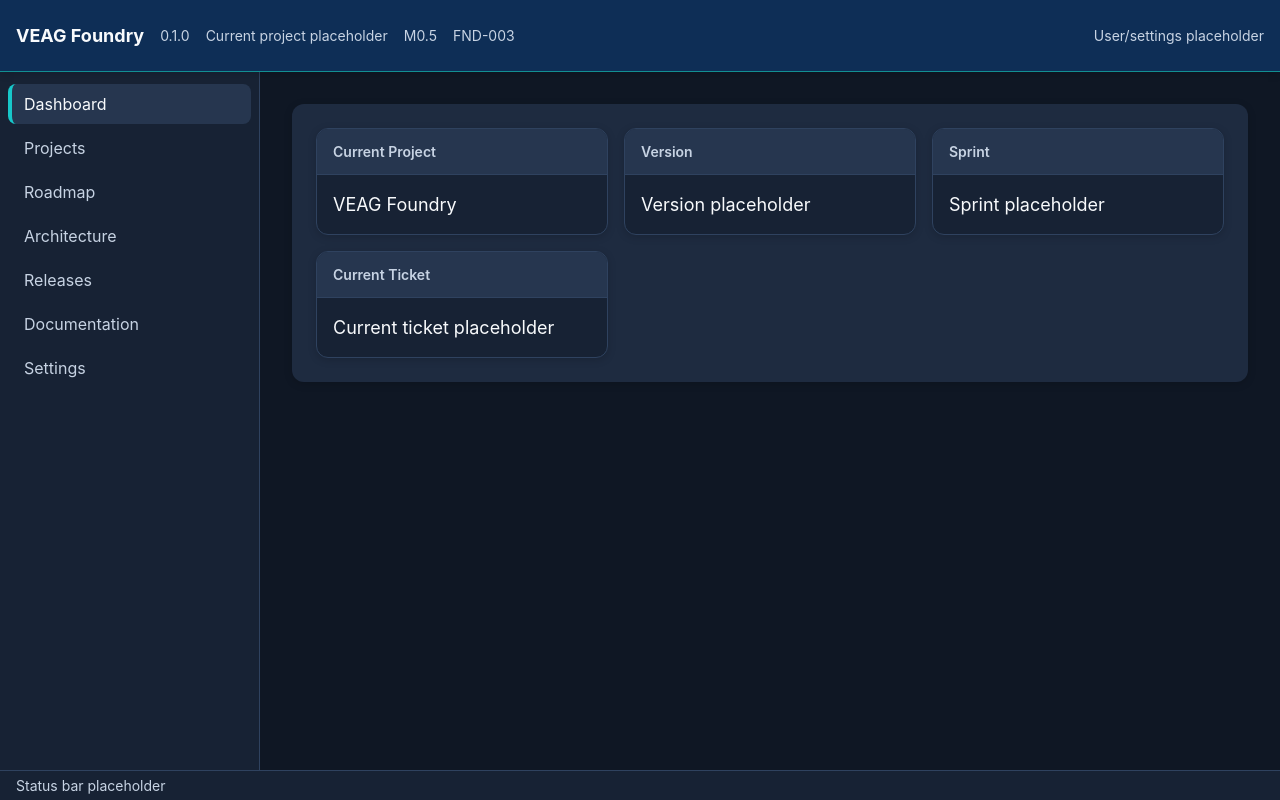
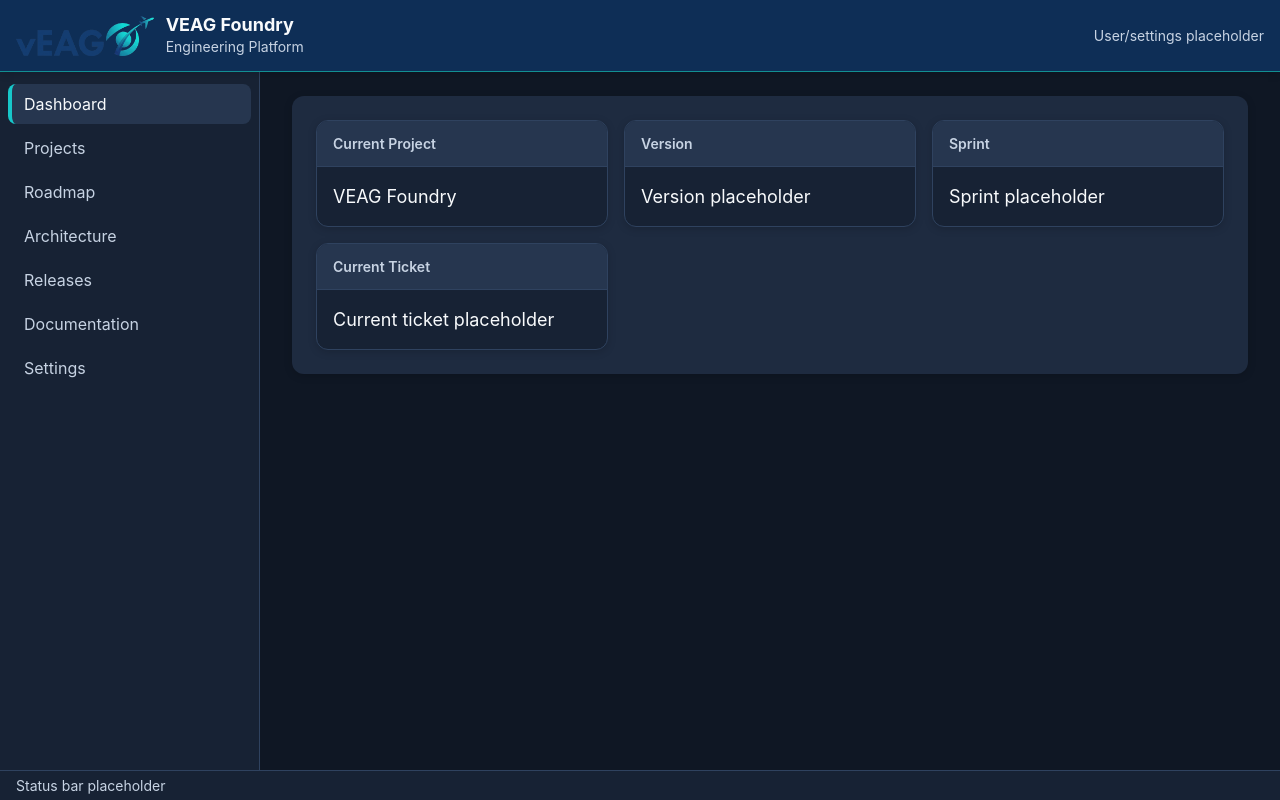
Before and after one commit to vEAGChris/foundry, a plain HTML site: page index.html in a window 1280 px wide. Drawn offline with Linux system fonts and the light colour scheme.

```diff
--- a/assets/css/app.css
+++ b/assets/css/app.css
@@ -8,6 +8,34 @@
   --font-size-xl: 1.25rem;
   --font-size-2xl: 1.5rem;
   --font-size-3xl: 1.875rem;
+
+  /* Logo */
+.product-brand {
+    display: flex;
+    align-items: center;
+    gap: var(--space-3);
+}
+
+.product-logo {
+    width: auto;
+    height: 40px;
+    flex-shrink: 0;
+}
+
+.product-branding {
+    display: flex;
+    flex-direction: column;
+}
+
+.product-title {
+    margin: 0;
+}
+
+.product-description {
+    margin: 0;
+    color: var(--text-secondary);
+    font-size: var(--font-size-sm);
+}
 
   /* Layout */
   --line-height-tight: 1.2;
@@ -215,6 +243,7 @@ body.application-shell {
   overflow: auto;
   background: var(--bg-app);
   padding: var(--space-6);
+  padding-top: var(--space-5);
 }
 
 .workspace {
--- a/index.html
+++ b/index.html
@@ -8,11 +8,22 @@
   </head>
   <body class="application-shell">
     <header class="application-header">
-      <h1 class="product-title" data-bind="applicationName">VEAG Foundry</h1>
-      <p class="application-version" data-bind="version">Version placeholder</p>
-      <p class="current-project">Current project placeholder</p>
-      <p class="current-milestone" data-bind="currentMilestone">Current milestone placeholder</p>
-      <p class="current-ticket" data-bind="currentTicket">Current ticket placeholder</p>
+
+      <div class="product-brand">
+
+    <img
+        class="product-logo"
+        src="assets/img/logo.png"
+        alt="VEAG">
+
+    <div class="product-branding">
+        <h1 class="product-title" data-bind="name">Foundry</h1>
+        <p class="product-description">Engineering Platform</p>
+    </div>
+
+</div>
+
+
       <div class="user-settings-placeholder">User/settings placeholder</div>
     </header>
 
```
Also changed, not shown: assets/img/logo.png (added).
